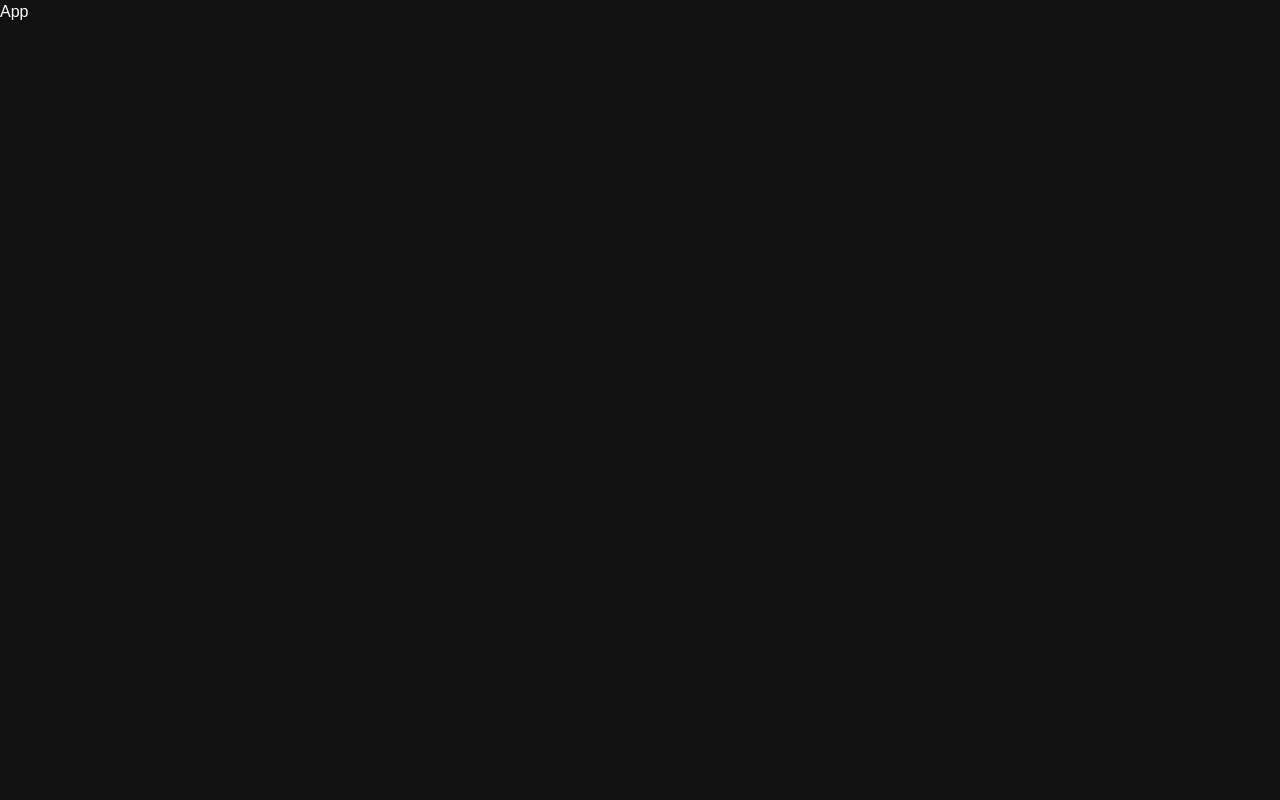
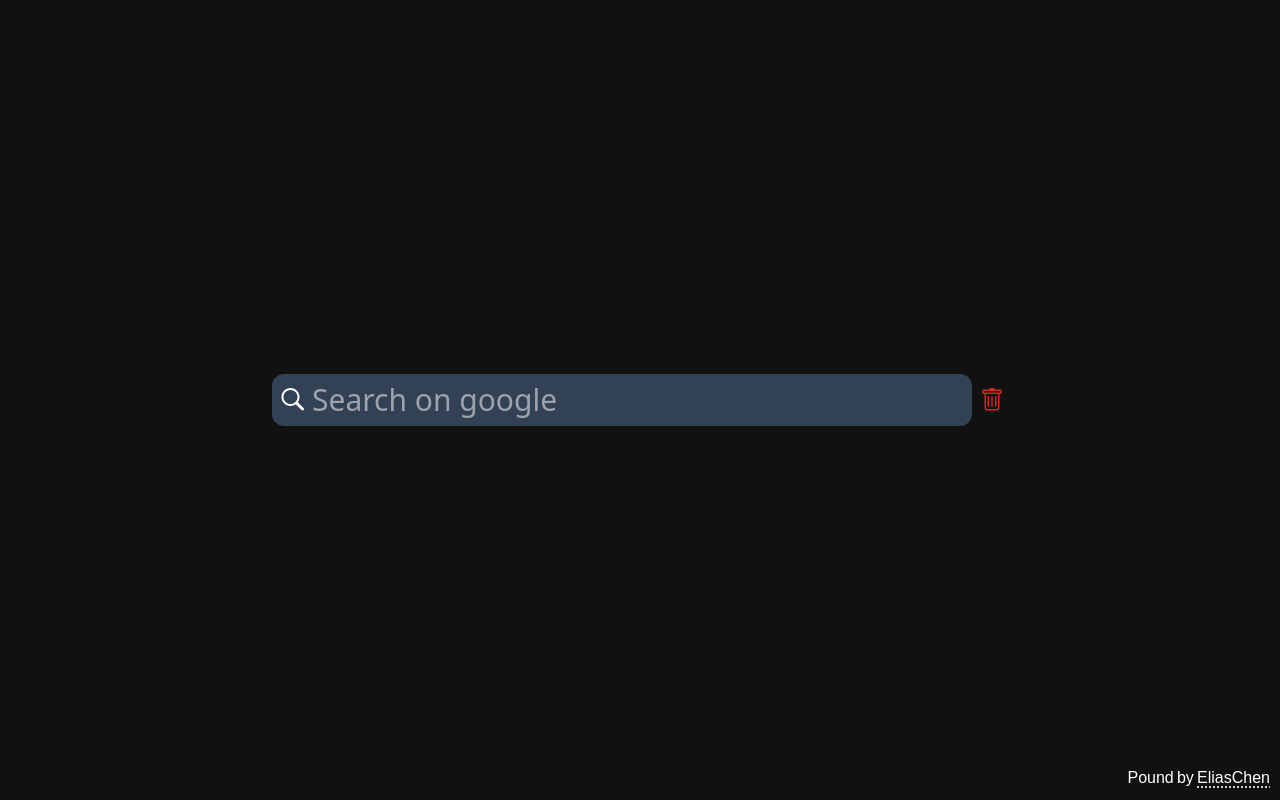
Before and after one commit to chenelias/pound, a React (Create React App) app: page / in a window 1280 px wide. Built offline with nearby package versions, Linux system fonts and the light colour scheme.

Commit message:
add search box and clear button

```diff
--- a/src/App.jsx
+++ b/src/App.jsx
@@ -1,7 +1,16 @@
-import React from "react";
+import React from 'react'
+import Search from './components/Search'
+import Footer from './components/Footer'
+import './index.css'
 
 const App = () => {
-  return <div>App</div>;
-};
+    return (
+        <main>
+            <div></div>
+            <Search />
+            <Footer />
+        </main>
+    )
+}
 
-export default App;
+export default App
--- a/src/components/Footer.jsx
+++ b/src/components/Footer.jsx
@@ -1,7 +1,16 @@
 import React from 'react'
 
 const Footer = () => {
-    return <div>Footer</div>
+    return (
+        <footer className="absolute bottom-[10px] flex right-[10px] font-ibm">
+            <p className="text-md">
+                Pound&thinsp;by&thinsp;
+                <a href="https://github.com/chenelias" className="">
+                    <span className="underline decoration-dotted underline-offset-4">EliasChen</span>
+                </a>
+            </p>
+        </footer>
+    )
 }
 
 export default Footer
--- a/src/components/Header.jsx
+++ b/src/components/Header.jsx
@@ -1,7 +1,9 @@
 import React from "react";
 
 const Header = () => {
-  return <div>Header</div>;
+  return <header className="w-full items-center flex">
+<div className="flex-1"></div>
+  </header>;
 };
 
 export default Header;
--- a/src/components/Search.jsx
+++ b/src/components/Search.jsx
@@ -1,9 +1,43 @@
-import React from "react";
+import React, { useState } from 'react'
+import { GoSearch } from 'react-icons/go'
+import { searchengin } from '../config'
+import { BsTrash } from 'react-icons/bs'
+const search = () => {
+    const [searchInput, setSearchInput] = useState('')
+    function Search(event) {
+        if (event.key === 'Enter') {
+            window.location = 'http://www.google.com/search?q=' + searchInput
+        }
+    }
+    function searchclear() {
+        document.querySelector('.searchinput').value = ''
+    }
+    return (
+        <div className="absolute items-center mx-auto h-[100%] w-[100vw] justify-center flex">
+            <div className="items-center flex text-white">
+                <a
+                    href={searchengin !== 'duckduckgo' ? 'https://www.google.com/' : 'https://duckduckgo.com/'}
+                    className="text-2xl absolute ml-2"
+                >
+                    <GoSearch />
+                </a>
+                <input
+                    type="text"
+                    className="searchinput outline-none focus:ring-blue-400 focus:ring-[3px] duration-100 p-2 pl-[40px] text-3xl w-[700px] text-white bg-slate-700 rounded-xl"
+                    placeholder={`Search ${'on ' + searchengin}`}
+                    onKeyPress={(e) => e.key === 'Enter' && Search(e)}
+                    onChange={(x) => setSearchInput(x.target.value)}
+                />
 
-const search = () => {
-  return <container>
-    <input type="text" className="p-2" />
-  </container>;
-};
+                <button
+                    onClick={searchclear}
+                    className={`clearbutton text-2xl text-red-600 p-1 hover:bg-slate-700 duration-100 rounded-lg ml-1 `}
+                >
+                    <BsTrash />
+                </button>
+            </div>
+        </div>
+    )
+}
 
-export default search;
+export default search
--- /dev/null
+++ b/src/config.jsx
@@ -0,0 +1,2 @@
+export const searchengin = 'google' //google,duckduckgo
+export const colortheme = 'dark' //light,dark
--- a/src/index.css
+++ b/src/index.css
@@ -3,10 +3,10 @@
 @tailwind utilities;
 @import url('https://fonts.googleapis.com/css2?family=IBM+Plex+Sans:ital,wght@0,300;0,400;0,500;0,600;0,700;1,300;1,400;1,500;1,600;1,700&family=M+PLUS+Rounded+1c:wght@100;300;400;500;700;800;900&family=Source+Code+Pro:ital,wght@0,200;0,300;0,400;0,500;0,600;0,700;0,800;0,900;1,200;1,300;1,400;1,500;1,600;1,700;1,800;1,900&display=swap');
 
-* {
-    font-family: 'IBM Plex Sans', sans-serif!important;
+body{
+    /* font-family: 'IBM Plex Sans', sans-serif!important; */
     margin: 0;
     padding: 0;
-    background-color: #111111;
+    background: #111;
     color: #fff;
 }
--- a/src/index.js
+++ b/src/index.js
@@ -2,10 +2,5 @@
 import ReactDOM from 'react-dom'
 import App from './App'
 import './index.css'
-document.title='New Tab'
-ReactDOM.render(
-    <React.StrictMode>
-        <App />
-    </React.StrictMode>,
-    document.getElementById('root')
-)
+document.title = 'New Tab'
+ReactDOM.render(<App />, document.getElementById('root'))
--- a/tailwind.config.js
+++ b/tailwind.config.js
@@ -2,7 +2,13 @@
 module.exports = {
     content: ['./src/**/*.{js,jsx,ts,tsx}'],
     theme: {
-        extend: {},
+        extend: {
+            fontFamily: {
+                ibm: ["'IBM Plex Sans'", 'sans-serif'],
+                mplus: ["'M PLUS Rounded 1c'", 'sans-serif'],
+                code: ["'Source Code Pro', 'monospace'"],
+            },
+        },
     },
     plugins: [],
 }
```
Also changed, not shown: package.json (+2 -6 lines), 1 other file (tests, documents, lock files or other folders).
